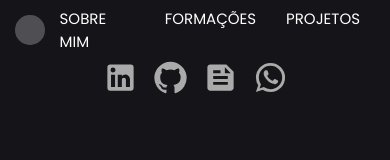
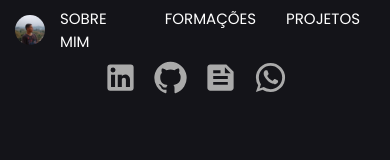
Before and after one commit to FelipeAL00/felipeal00.github.io, a React (Create React App) app: page /#/projetos in a window 390 px wide. Before the commit this address led to /. Shown: the top 160 px of the page. Built offline with nearby package versions, Linux system fonts and the light colour scheme; no server answers.

Commit message:
adicionando foto ao header, finalizando o header em versão web, apenas faltando transforma-lo em um sanduíche em versão mobile

```diff
--- a/src/components/Header/index.jsx
+++ b/src/components/Header/index.jsx
@@ -6,11 +6,13 @@ import {
   MenuOption,
   Content,
 } from "./style";
+
+import logo_image from "../../assets/images/logo_image.jpg";
 export default function Header() {
   return (
     <Container>
       <Content>
-        <BackgroundImageLogo />
+        <BackgroundImageLogo src={logo_image} />
         <Menu>
           <Link to="/">
             <MenuOption>SOBRE MIM</MenuOption>
--- a/src/components/Header/style.js
+++ b/src/components/Header/style.js
@@ -19,11 +19,10 @@ export const Content = styled.div`
   justify-content: space-between;
 `;
 
-export const BackgroundImageLogo = styled.div`
+export const BackgroundImageLogo = styled.img`
   width: 2rem;
   height: 2rem;
   background: #d9d9d9;
-  opacity: 0.3;
   border-radius: 50%;
 `;
 
--- a/src/pages/Projects/styles.js
+++ b/src/pages/Projects/styles.js
@@ -1,10 +1,10 @@
 import styled from "styled-components";
 
 export const ProjectList = styled.ul`
-  margin-top: 5rem;
+  margin: 5rem 1rem;
   margin-bottom: 2rem;
   display: grid;
-  grid-template-columns: repeat(3, 1fr);
+  grid-template-columns: repeat(2, 1fr);
   grid-gap: 0.6rem;
   list-style: none;
 
```
Also changed, not shown: src/assets/images/logo_image.jpg (added).
